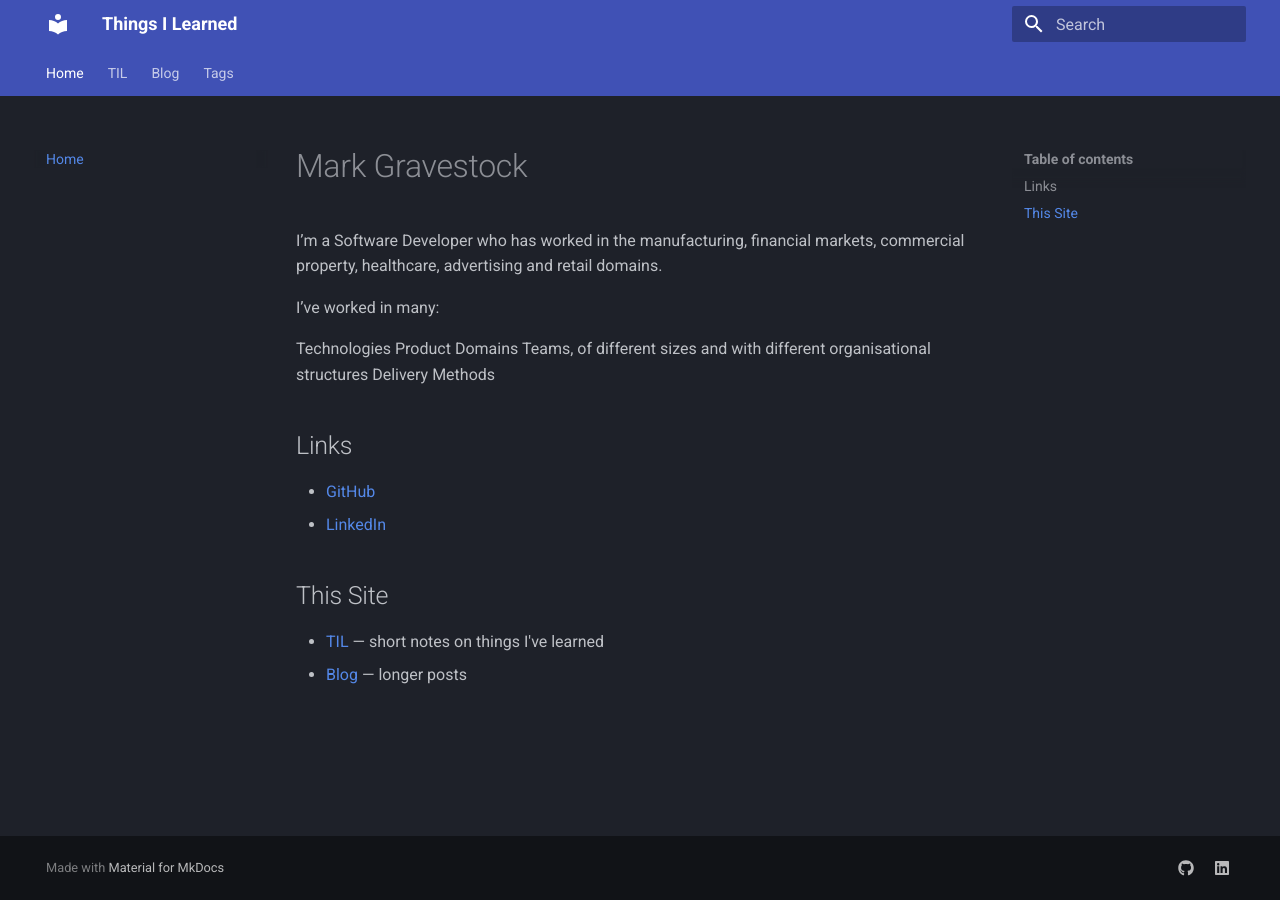
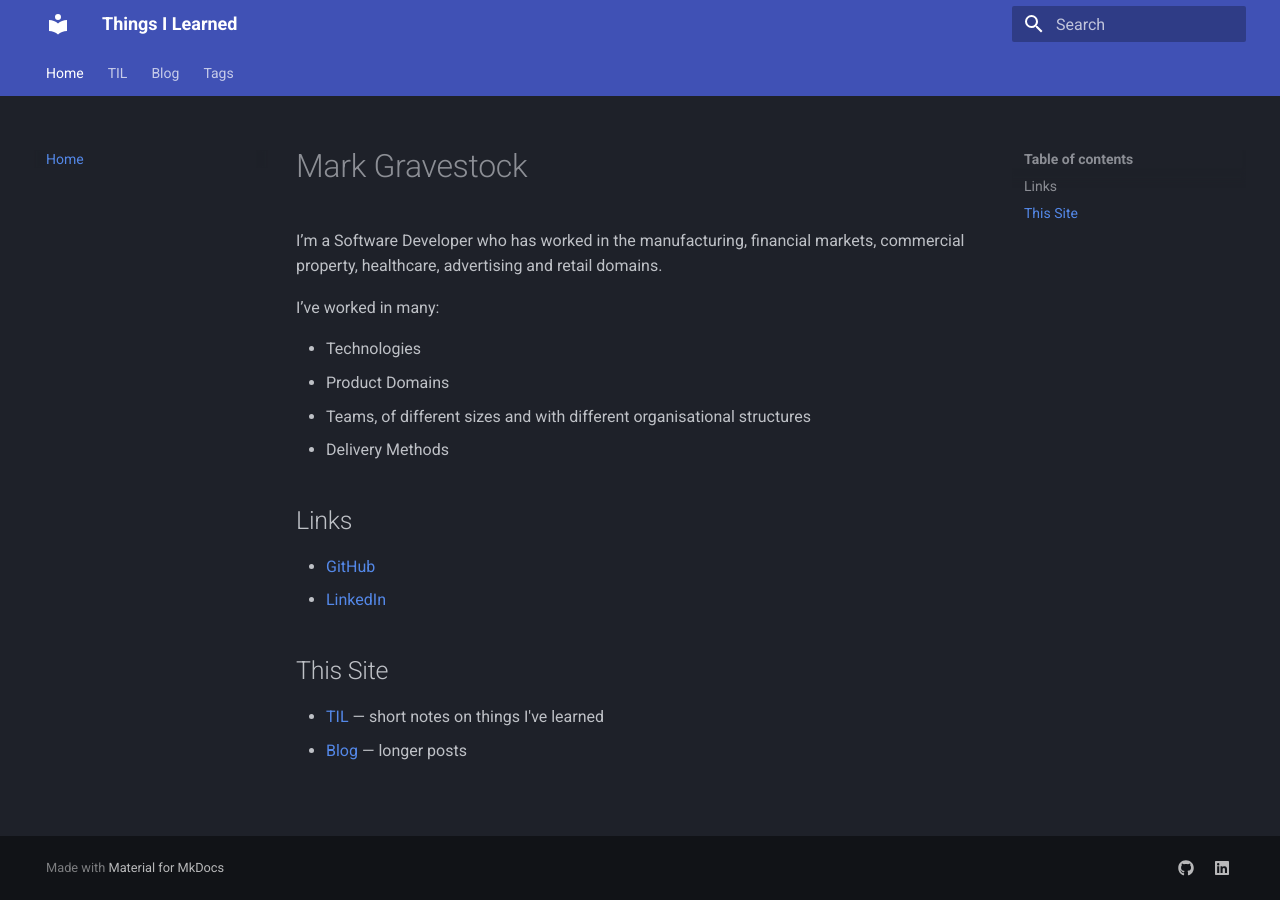
Before and after one commit to MarkGravestock/personal-site, an MkDocs documentation site: the page built from docs/index.md, in a window 1280 px wide. Built offline with MkDocs 1.6.1 and Material for MkDocs 9.7.7, drawn with Linux system fonts in a browser that asks for light colours.

Commit message:
Change to list

```diff
--- a/docs/index.md
+++ b/docs/index.md
@@ -4,10 +4,10 @@ I’m a Software Developer who has worked in the manufacturing, financial market
 
 I’ve worked in many:
 
-Technologies
-Product Domains
-Teams, of different sizes and with different organisational structures
-Delivery Methods
+- Technologies
+- Product Domains
+- Teams, of different sizes and with different organisational structures
+- Delivery Methods
 
 ## Links
 
```
